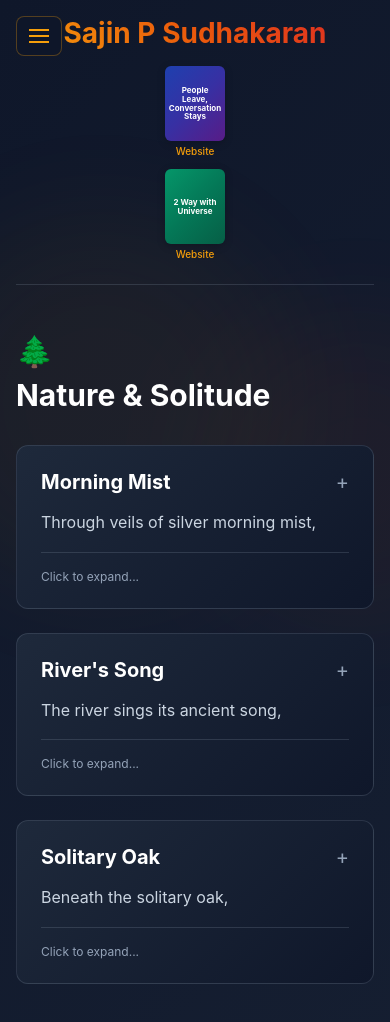
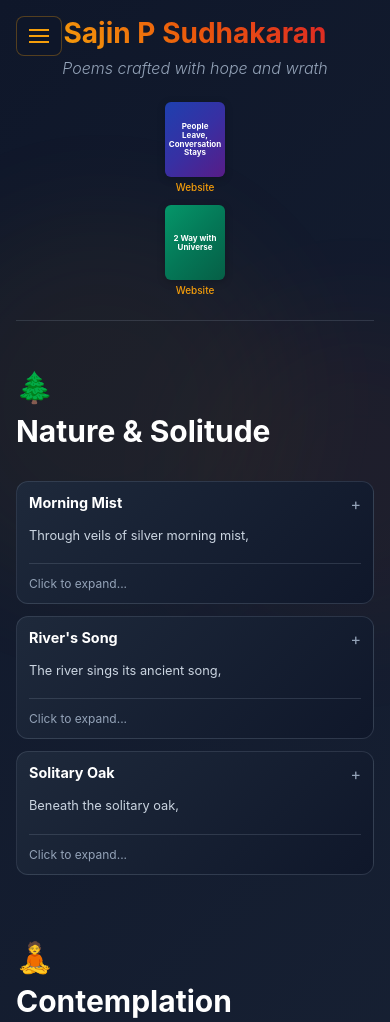
Before and after one commit to sudhasai24/eternal_monkey, a website: page index.html in a window 390 px wide. Shown: the top 1022 px of the page. Drawn offline with Linux system fonts and the light colour scheme.

Commit message:
Update layout with smaller poem tiles and repositioned elements

```diff
--- a/index.html
+++ b/index.html
@@ -76,7 +76,11 @@
         <main class="main-content" id="mainContent">
             <!-- Author Header with Book Thumbnails -->
             <div class="top-header">
+                <div class="author-section">
+                    <div class="author-info">
                         <h1 class="author-name">Sajin P Sudhakaran</h1>
+                        <p class="author-tagline">Poems crafted with hope and wrath</p>
+                    </div>
                     <div class="books-thumbnails">
                         <div class="book-thumb">
                             <div class="book-cover-thumb book-1">
@@ -89,6 +93,7 @@
                                 <div class="book-title-thumb">2 Way with Universe</div>
                             </div>
                             <a href="https://sajinpsudhakaran.com" class="amazon-thumb-link" target="_blank">Website</a>
+                        </div>
                     </div>
                 </div>
             </div>
--- a/styles.css
+++ b/styles.css
@@ -216,10 +216,20 @@ body {
 
 /* Top Header with Author and Book Thumbnails */
 .top-header {
-    text-align: center;
     margin-bottom: 3rem;
     padding-bottom: 1.5rem;
     border-bottom: 1px solid rgba(148, 163, 184, 0.2);
+}
+
+.author-section {
+    display: flex;
+    align-items: center;
+    justify-content: space-between;
+    gap: 2rem;
+}
+
+.author-info {
+    flex: 1;
 }
 
 .author-name {
@@ -229,14 +239,20 @@ body {
     -webkit-background-clip: text;
     -webkit-text-fill-color: transparent;
     background-clip: text;
-    margin-bottom: 1rem;
+    margin-bottom: 0.5rem;
+}
+
+.author-tagline {
+    font-size: 1.125rem;
+    color: #94a3b8;
+    font-style: italic;
+    font-weight: 300;
 }
 
 .books-thumbnails {
     display: flex;
-    justify-content: center;
-    gap: 1.5rem;
-    margin-top: 1rem;
+    gap: 1rem;
+    flex-shrink: 0;
 }
 
 .book-thumb {
@@ -320,11 +336,11 @@ body {
     background: linear-gradient(90deg, rgba(245, 158, 11, 0.5), transparent);
 }
 
-/* Poems Grid */
+/* Poems Grid - Smaller tiles in rows */
 .poems-grid {
     display: grid;
-    grid-template-columns: repeat(auto-fill, minmax(400px, 1fr));
-    gap: 1.5rem;
+    grid-template-columns: repeat(auto-fill, minmax(280px, 1fr));
+    gap: 1rem;
     margin-bottom: 2rem;
 }
 
@@ -332,36 +348,42 @@ body {
     background: linear-gradient(135deg, #1e293b, #0f172a);
     border: 1px solid rgba(148, 163, 184, 0.2);
     border-radius: 0.75rem;
-    padding: 1.5rem;
+    padding: 1rem;
     cursor: pointer;
     transition: all 0.5s ease;
     position: relative;
     overflow: hidden;
+    min-height: 120px;
+    display: flex;
+    flex-direction: column;
 }
 
 .poem-tile:hover {
     border-color: rgba(245, 158, 11, 0.3);
-    box-shadow: 0 10px 25px rgba(245, 158, 11, 0.1);
+    box-shadow: 0 8px 20px rgba(245, 158, 11, 0.1);
+    transform: translateY(-2px);
 }
 
 .poem-tile.expanded {
     grid-column: 1 / -1;
     max-width: none;
+    min-height: auto;
 }
 
 .poem-header {
     display: flex;
     justify-content: space-between;
     align-items: flex-start;
-    margin-bottom: 1rem;
+    margin-bottom: 0.75rem;
 }
 
 .poem-title {
-    font-size: 1.25rem;
+    font-size: 1rem;
     font-weight: bold;
     color: white;
     transition: color 0.3s ease;
     flex: 1;
+    line-height: 1.3;
 }
 
 .poem-tile:hover .poem-title {
@@ -372,8 +394,8 @@ body {
     color: #94a3b8;
     transition: color 0.2s ease;
     flex-shrink: 0;
-    margin-left: 1rem;
-    font-size: 1.25rem;
+    margin-left: 0.75rem;
+    font-size: 1rem;
 }
 
 .poem-tile:hover .expand-icon {
@@ -381,17 +403,19 @@ body {
 }
 
 .poem-content {
-    line-height: 1.6;
-    margin-bottom: 1rem;
+    line-height: 1.5;
+    margin-bottom: 0.75rem;
+    flex: 1;
 }
 
 .poem-line {
     color: #cbd5e1;
-    margin-bottom: 0.5rem;
+    margin-bottom: 0.375rem;
+    font-size: 0.875rem;
 }
 
 .poem-line.empty {
-    height: 0.5rem;
+    height: 0.375rem;
 }
 
 .poem-line.fade-in {
@@ -469,8 +493,8 @@ body {
 }
 
 .poem-footer {
-    margin-top: 1rem;
-    padding-top: 1rem;
+    margin-top: auto;
+    padding-top: 0.75rem;
     border-top: 1px solid rgba(148, 163, 184, 0.2);
     font-size: 0.75rem;
     color: #94a3b8;
@@ -590,7 +614,14 @@ body {
     }
 
     .poems-grid {
-        grid-template-columns: 1fr;
+        grid-template-columns: repeat(auto-fill, minmax(250px, 1fr));
+    }
+
+    .author-section {
+        flex-direction: column;
+        align-items: center;
+        text-align: center;
+        gap: 1.5rem;
     }
 
     .author-name {
@@ -615,6 +646,10 @@ body {
         font-size: 1.75rem;
     }
 
+    .author-tagline {
+        font-size: 1rem;
+    }
+
     .books-thumbnails {
         flex-direction: column;
         align-items: center;
@@ -635,3 +670,22 @@ body {
         grid-template-columns: 1fr;
     }
 }
+
+@media (max-width: 480px) {
+    .poems-grid {
+        gap: 0.75rem;
+    }
+
+    .poem-tile {
+        padding: 0.75rem;
+        min-height: 100px;
+    }
+
+    .poem-title {
+        font-size: 0.9rem;
+    }
+
+    .poem-line {
+        font-size: 0.8rem;
+    }
+}
```
Lines whose indentation alone changed are shown as unchanged.
